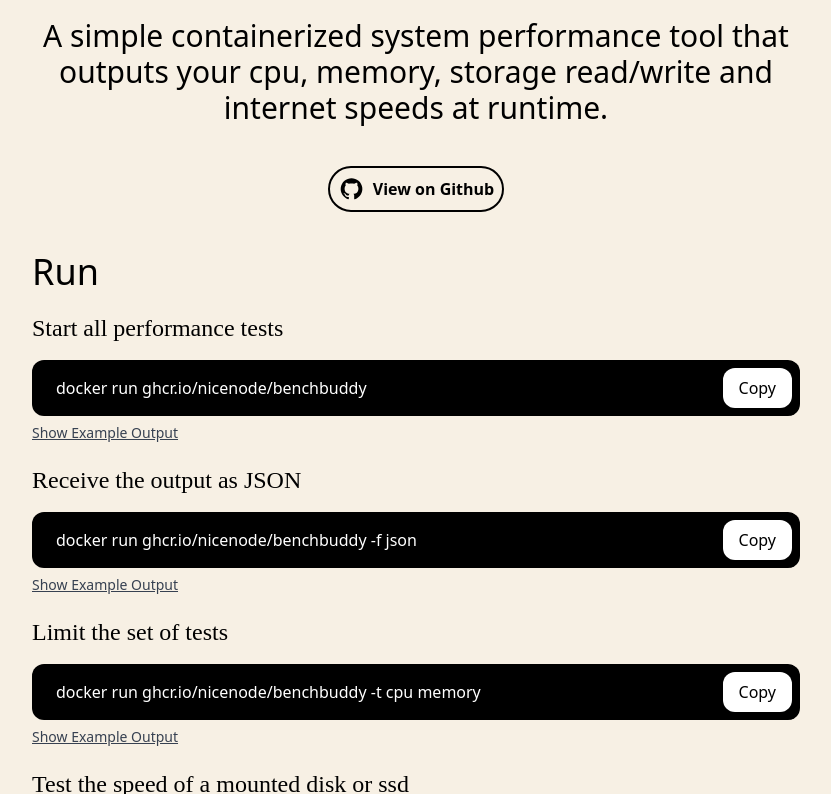
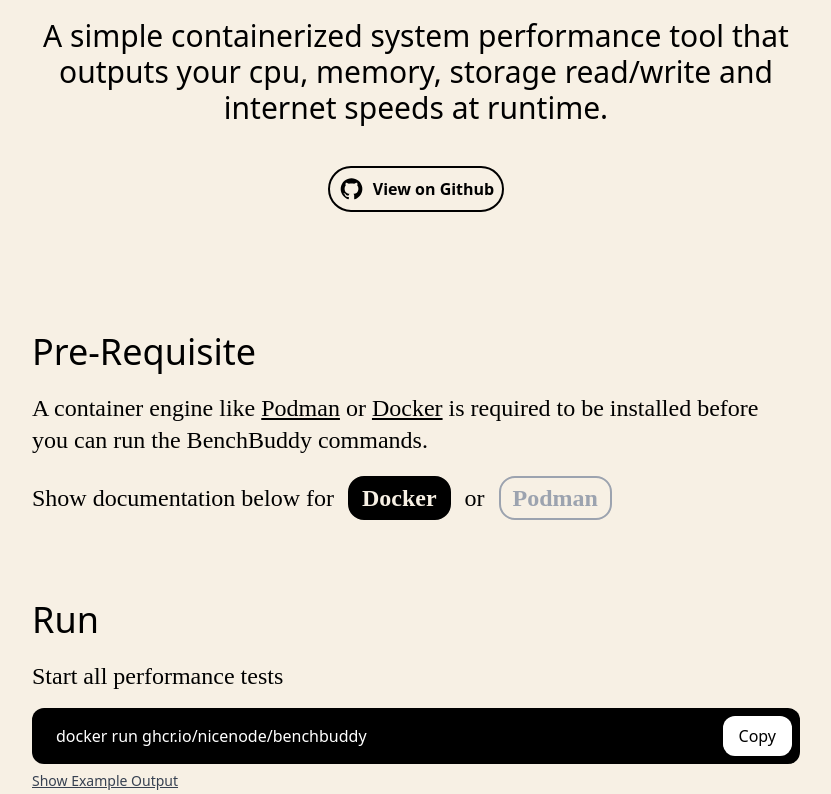
Before and after one commit to NiceNode/bench-buddy-website, a React (Create React App) app: page / in a window 1280 px wide. Shown: the part 524-1318 px from the top of the page, without its empty margins (224-1055 px from the left). Built offline with nearby package versions, Linux system fonts and the light colour scheme; the HTML template or start-up script is replaced by a standard one.

Commit message:
Add: Pre-requisite section

```diff
--- a/src/App.js
+++ b/src/App.js
@@ -7,6 +7,7 @@
 import About from './components/About/About';
 import Attributions from './components/About/Attributions';
 import CopyRight from './components/Footer/Copyright';
+import PreRequisite from './components/Home/PreRequisite';
 
 
 function App() {
@@ -16,7 +17,7 @@
       <Heading/>
       <Description/>
       <GithubButton/>
-
+      <PreRequisite/>
       <Docker/>
 
       <About/>
--- /dev/null
+++ b/src/components/Home/PreRequisite.js
@@ -0,0 +1,37 @@
+import React from "react";
+import SubHeading from "../SubHeading";
+
+const PreRequisite = () => {
+  return (
+    <>
+      <div className="p-10"></div>
+      <SubHeading name="Pre-Requisite" />
+      <div className="mt-5 w-full max-w-xs sm:max-w-sm md:max-w-md lg:max-w-3xl mx-auto">
+        <p className="text-2xl font-satoshi">
+          A container engine like <span className="underline">Podman</span> or{" "}
+          <span className="underline">Docker</span> is required to be installed
+          before you can run the BenchBuddy commands.
+        </p>
+      </div>
+      <div className="mt-5 w-full max-w-xs sm:max-w-sm md:max-w-md lg:max-w-3xl mx-auto">
+        <p className="text-2xl font-satoshi">
+          Show documentation below for{" "}
+          <span className="inline-flex items-center">
+            <button className="bg-black text-2xl border border-2 border-black text-base-color font-bold rounded-2xl p-1 pl-3 pr-3 mx-2">
+              Docker
+            </button>
+          </span>
+          {" "}or{" "}
+          <span className="inline-flex items-center">
+            <button className="bg-transparent border border-2 border-gray-400 text-gray-400 font-bold rounded-2xl p-1 pl-3 pr-3 mx-2">
+              Podman
+            </button>
+          </span>
+        </p>
+      </div>
+      <div className="p-10"></div>
+    </>
+  );
+};
+
+export default PreRequisite;
--- a/tailwind.config.js
+++ b/tailwind.config.js
@@ -10,6 +10,7 @@
       },
       colors: {
         'aquamarine': '#92edb1',
+        'base-color': '#F7F0E4',
       },
       fontFamily: {
         "satoshi": "Satoshi",
```
